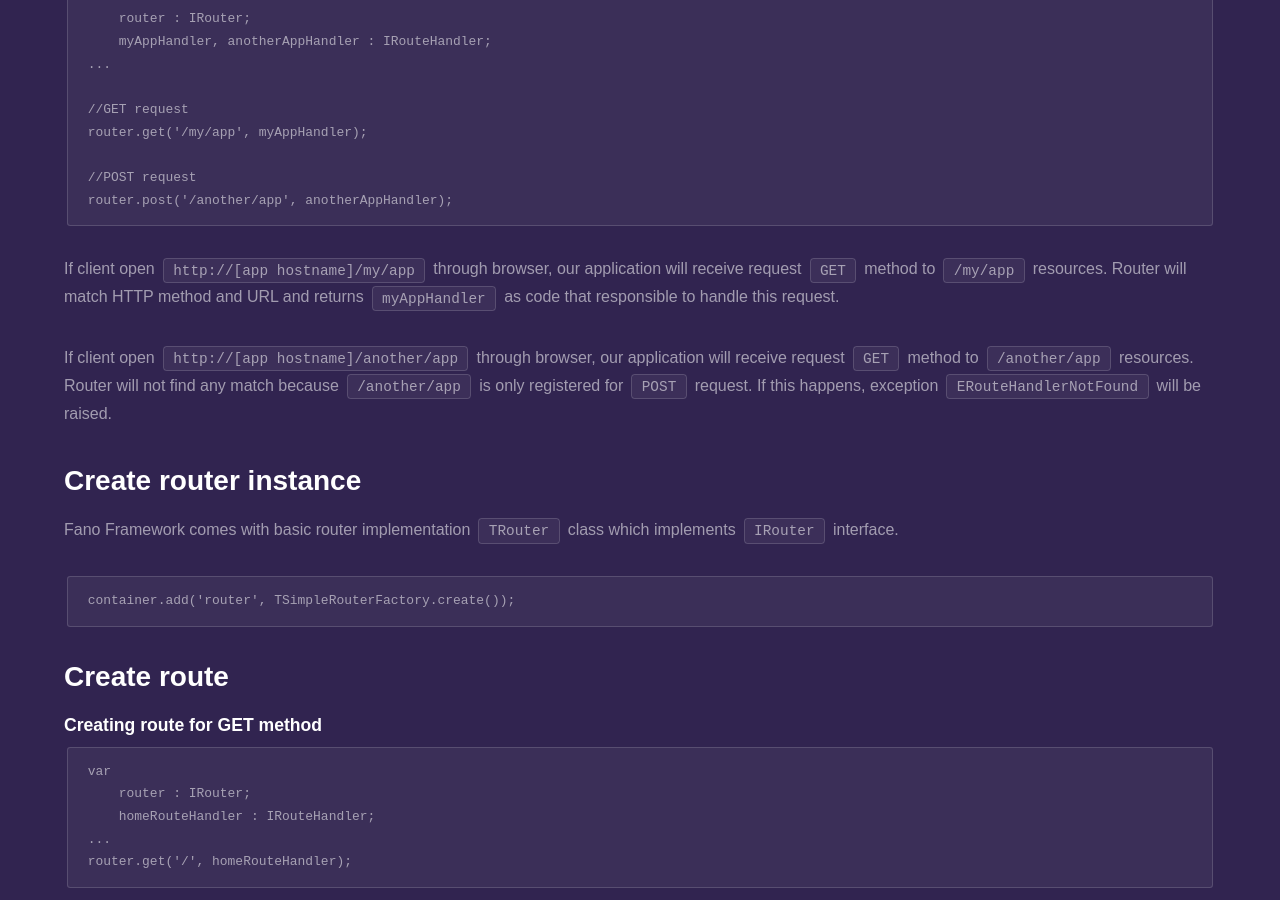
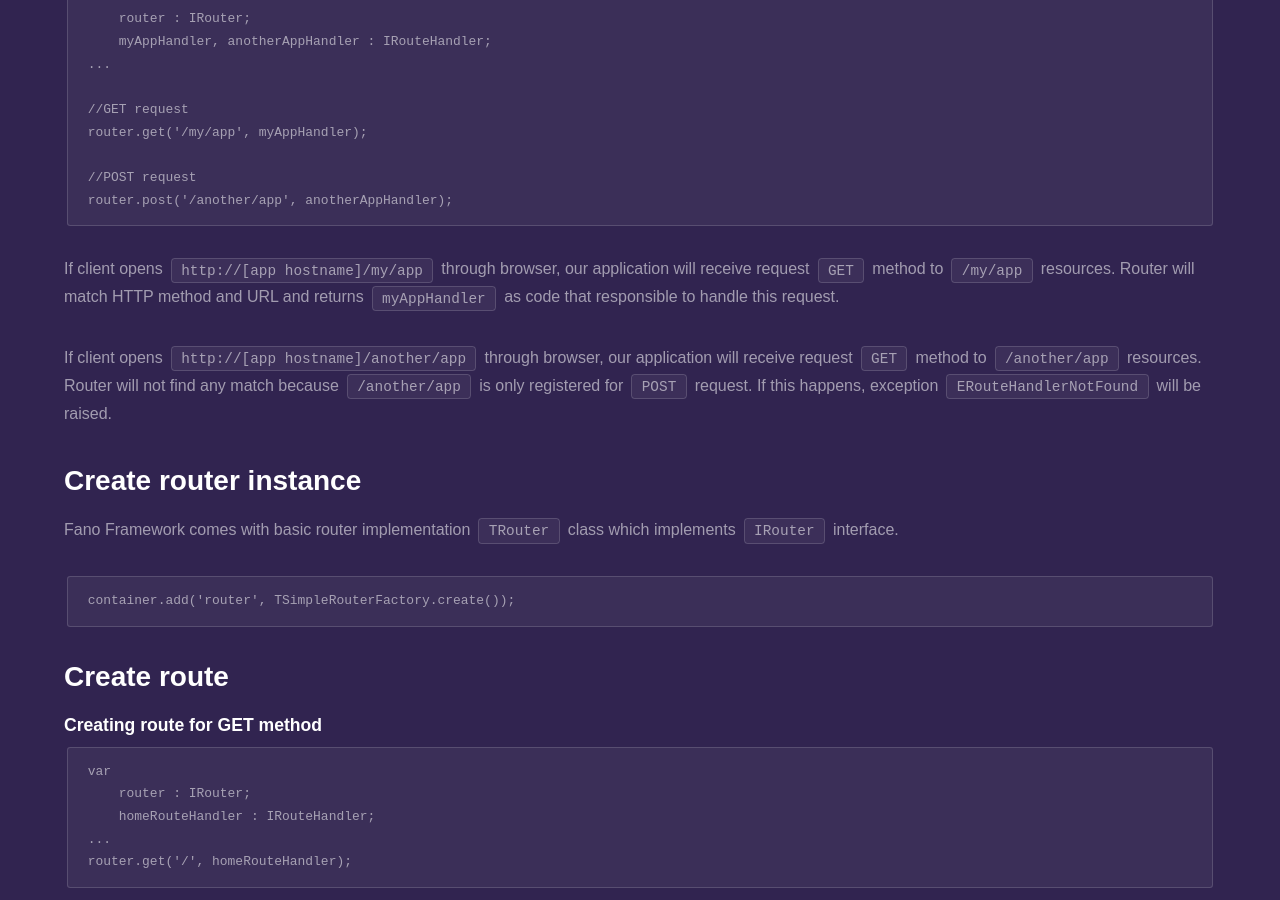
Before and after one commit to fanoframework/fanoframework.github.io, a Jekyll site: the page built from working-with-router/index.md, in a window 1280 px wide and 900 px high, scrolled down 790 px. Built offline with Jekyll 4.4.1, drawn with Linux system fonts in a browser that asks for light colours; our own code applies the rules of GitHub Pages for plain Markdown files; some of the changed text lies outside the part shown.

Commit message:
add content on router

````diff
--- a/working-with-router/index.md
+++ b/working-with-router/index.md
@@ -32,9 +32,9 @@
 router.post('/another/app', anotherAppHandler);
 ```
 
-If client open `http://[app hostname]/my/app` through browser, our application will receive request `GET` method to `/my/app` resources. Router will match HTTP method and URL and returns `myAppHandler` as code that responsible to handle this request.
+If client opens `http://[app hostname]/my/app` through browser, our application will receive request `GET` method to `/my/app` resources. Router will match HTTP method and URL and returns `myAppHandler` as code that responsible to handle this request.
 
-If client open `http://[app hostname]/another/app` through browser, our application will receive request `GET` method to `/another/app` resources. Router will not find any match because `/another/app` is only registered for `POST` request. If this happens, exception `ERouteHandlerNotFound` will be raised.
+If client opens `http://[app hostname]/another/app` through browser, our application will receive request `GET` method to `/another/app` resources. Router will not find any match because `/another/app` is only registered for `POST` request. If this happens, exception `ERouteHandlerNotFound` will be raised.
 
 ## Create router instance
 
@@ -135,3 +135,11 @@
 ```
 
 See [code example](https://github.com/fanoframework/fano-app/blob/master/app/App/Hello/Controllers/HelloController.pas) how to read route argument.
+
+## Explore more
+
+- [Dispatcher](/dispatcher)
+
+<ul class="actions">
+    <li><a href="/documentation" class="button">Documentation</a></li>
+</ul>
````
